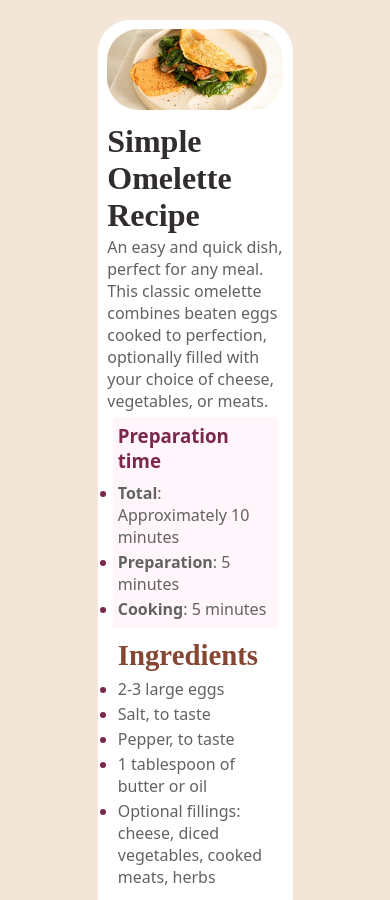
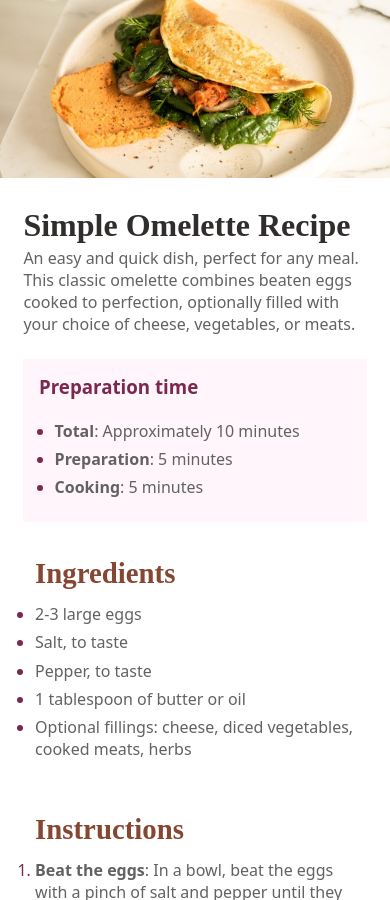
Before and after one commit to Endy1381/Recipe-page, a plain HTML site: page index.html in a window 390 px wide. Shown: the top 900 px of the page. Drawn offline with Linux system fonts and the light colour scheme.

Commit message:
Update index.html and style.css
made it responsive

```diff
--- a/css/style.css
+++ b/css/style.css
@@ -60,7 +60,16 @@ li::marker {
     display: flex;
     flex-direction: column;
     background-color: hsl(330, 100%, 98%);
+    padding: 4%;
 }
+.section1 ul {
+    padding: 5%;
+    padding-top: 1%;
+    padding-bottom: 1%;
+}
+
+
+
 section {
     padding: 3%;
     margin: 3%;
@@ -78,4 +87,31 @@ section {
 
 .bold2 {
     padding-right: 40%;
+    color: hsl(332, 51%, 32%);
 }
+
+
+@media only screen and (max-width: 768px) {
+    body {
+        background-color: white;
+    }
+    img {
+        border-radius: 0;
+        margin: 0;
+        padding: 0;
+    }
+    .main {
+        margin: 0;
+        padding: 0;
+    }
+    .card {
+        margin: 0;
+        padding: 0;
+    }
+    section {
+        margin: 6%;
+    }
+    header {
+        margin: 6%;
+    }
+}
--- a/index.html
+++ b/index.html
@@ -14,8 +14,9 @@
 
   <div class="main">
     <div class="card">
+      <img src="./assets/images/image-omelette.jpeg" alt="Omlete picture">
       <header>
-        <img src="./assets/images/image-omelette.jpeg" alt="Omlete picture">
+
         <h1>Simple Omelette Recipe</h1>
         An easy and quick dish, perfect for any meal. This classic omelette combines beaten eggs cooked
         to perfection, optionally filled with your choice of cheese, vegetables, or meats.
```
